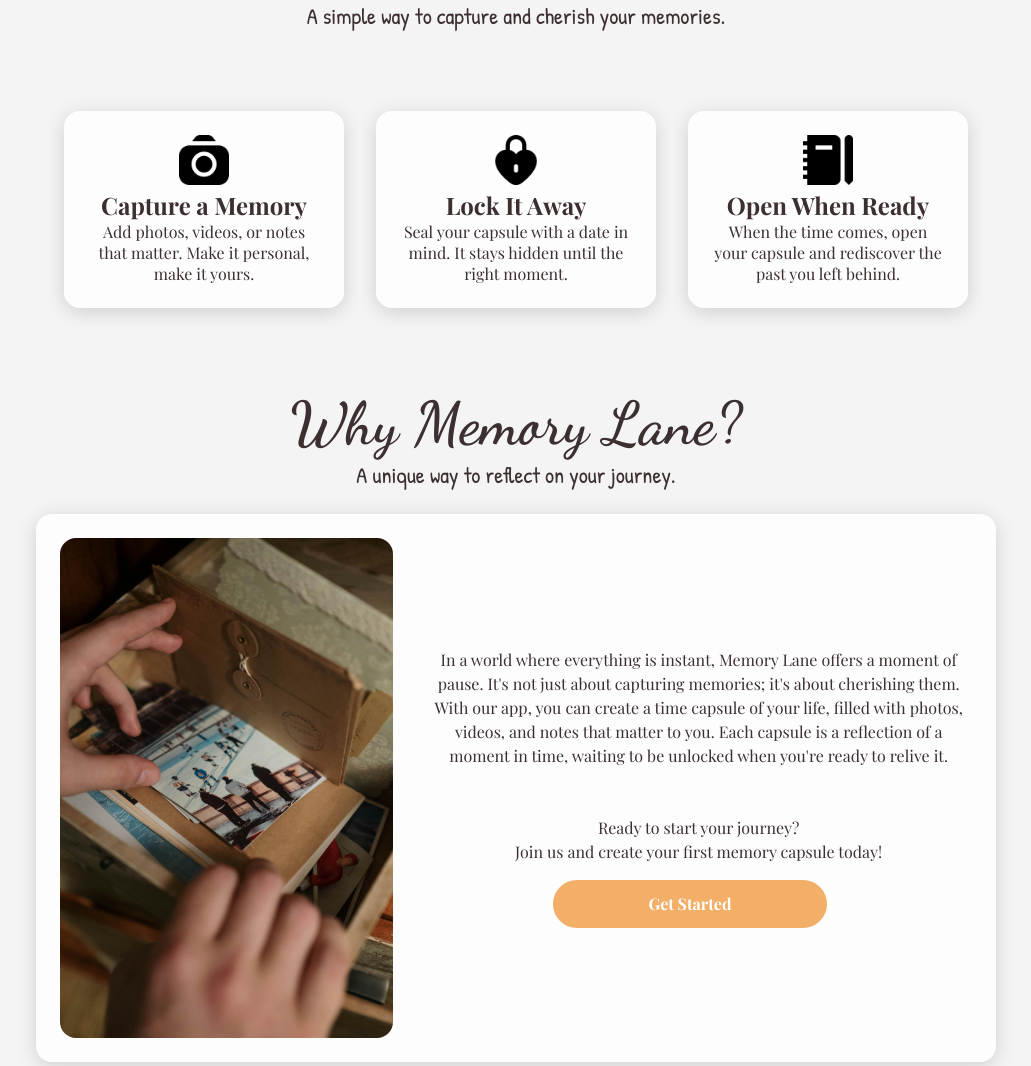
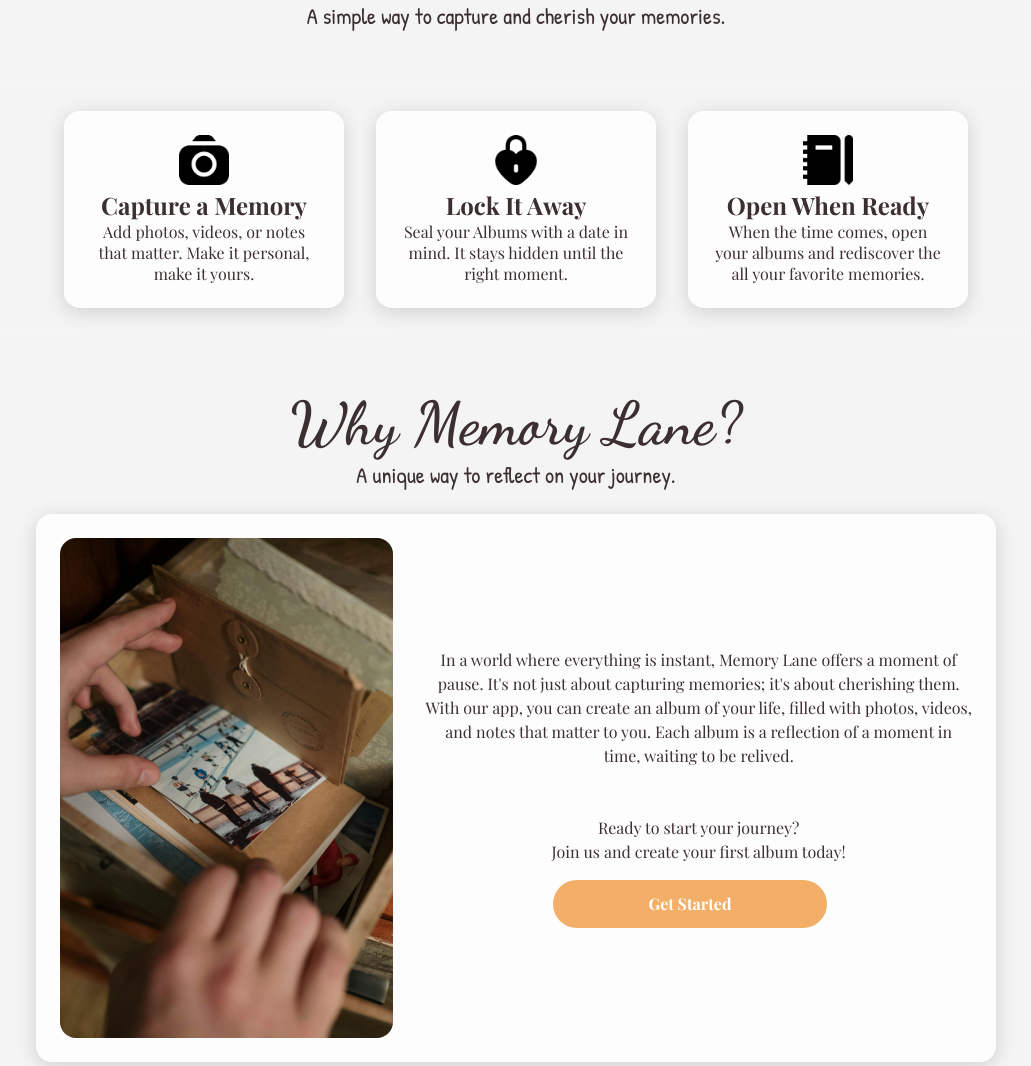
Before and after one commit to gkourouma/dear-future-me, a Django app: page / in a window 1280 px wide. Shown: the part 1009-2075 px from the top of the page, without its empty margins (124-1155 px from the left). Run offline with Django 5.2, Linux system fonts and the light colour scheme; some web fonts are replaced.

Commit message:
Updated terminology in home.html to use 'Album' instead of 'Capsule'

```diff
--- a/main_app/templates/home.html
+++ b/main_app/templates/home.html
@@ -37,12 +37,12 @@
   <div class="feature" data-aos="fade-up" data-aos-delay="200">
     <img class="icon" src="{% static './media/heart-lock.png' %}" alt="Heart Lock" width="50" height="50" />
     <h2>Lock It Away</h2>
-    <p>Seal your capsule with a date in mind. It stays hidden until the right moment.</p>
+    <p>Seal your Albums with a date in mind. It stays hidden until the right moment.</p>
   </div>
   <div class="feature" data-aos="fade-up" data-aos-delay="300">
     <img class="icon" src="{% static './media/journal.png' %}" alt="Journal" width="50" height="50" />
     <h2>Open When Ready</h2>
-    <p>When the time comes, open your capsule and rediscover the past you left behind.</p>
+    <p>When the time comes, open your albums and rediscover the all your favorite memories.</p>
   </div>
 </section>
 
@@ -54,14 +54,14 @@
       <img class="" src="{% static './media/pexels-cottonbro-6565246.jpg' %}" alt="Heart" width="500" height="500" />
       <p class="description">
         In a world where everything is instant, Memory Lane offers a moment of pause. It's not just
-        about capturing memories; it's about cherishing them. With our app, you can create a time capsule
-        of your life, filled with photos, videos, and notes that matter to you. Each capsule is a
-        reflection of a moment in time, waiting to be unlocked when you're ready to relive it.
+        about capturing memories; it's about cherishing them. With our app, you can create an album
+        of your life, filled with photos, videos, and notes that matter to you. Each album is a
+        reflection of a moment in time, waiting to be relived.
          <br />
          <br />
          <br />
         Ready to start your journey? <br />
-        Join us and create your first memory capsule today! <br />
+        Join us and create your first album today! <br />
         <a href="{% url 'signup' %}" class="btn">Get Started</a>
 
       </p>
```
